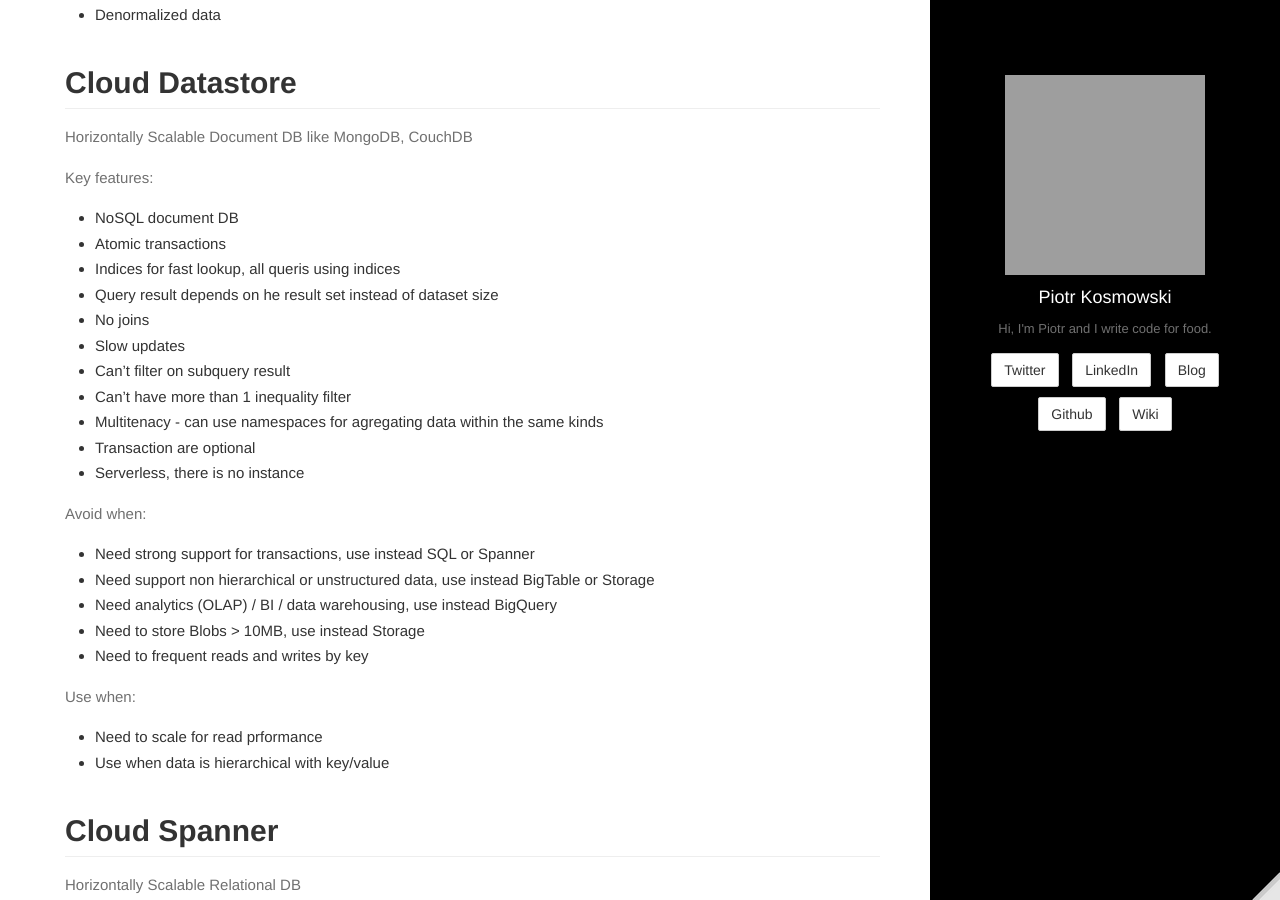
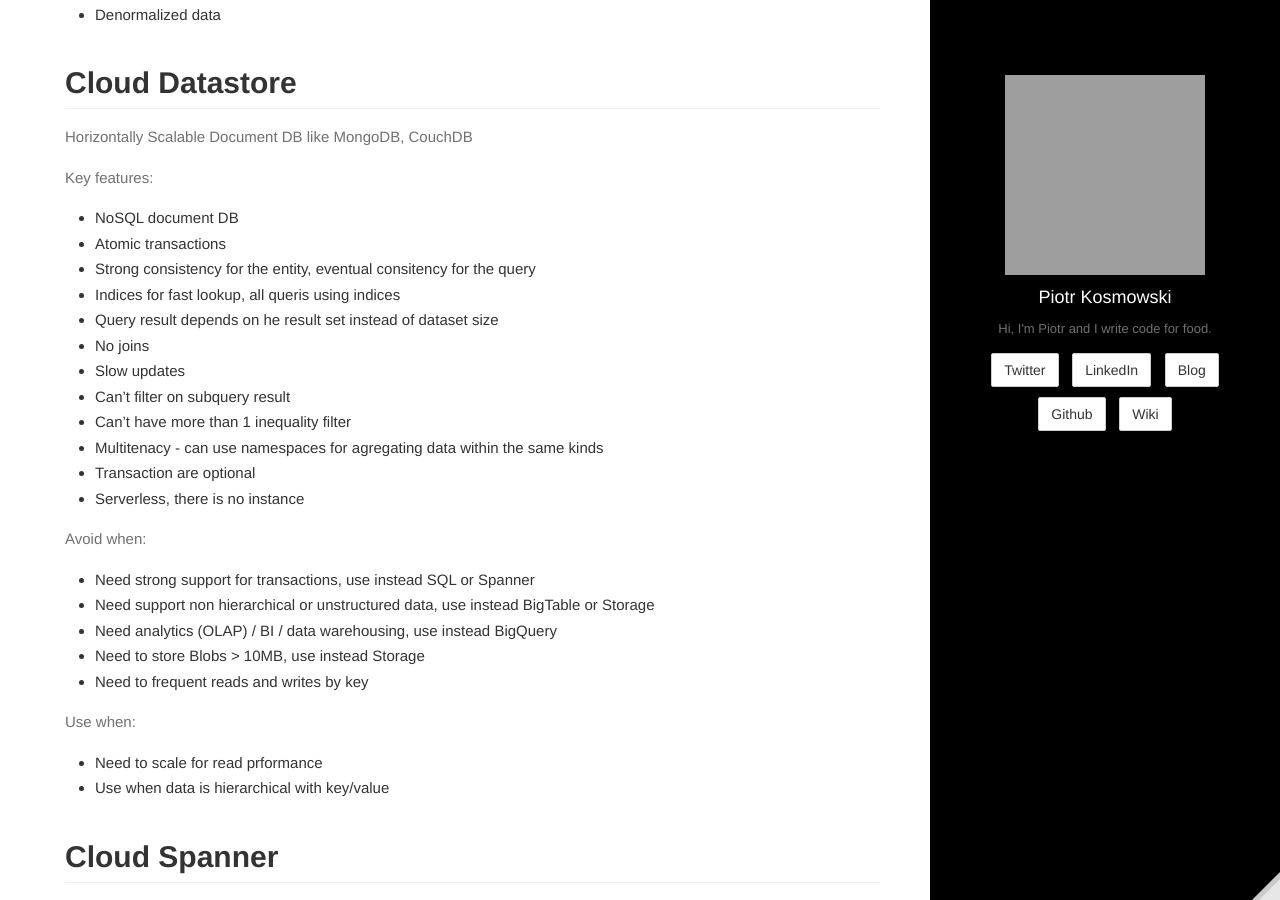
Before and after one commit to kospiotr/kospiotr.github.io, a Jekyll site: the page built from wiki/gcp.md, in a window 1280 px wide and 900 px high, scrolled down 7018 px. Built offline with Jekyll 4.4.1, drawn with Linux system fonts in a browser that asks for light colours; grey boxes are pictures that could not be loaded.

Commit message:
Update gcp.md

```diff
--- a/wiki/gcp.md
+++ b/wiki/gcp.md
@@ -170,6 +170,7 @@
 Key features:
 * NoSQL document DB
 * Atomic transactions
+* Strong consistency for the entity, eventual consitency for the query
 * Indices for fast lookup, all queris using indices
 * Query result depends on he result set instead of dataset size
 * No joins
```
